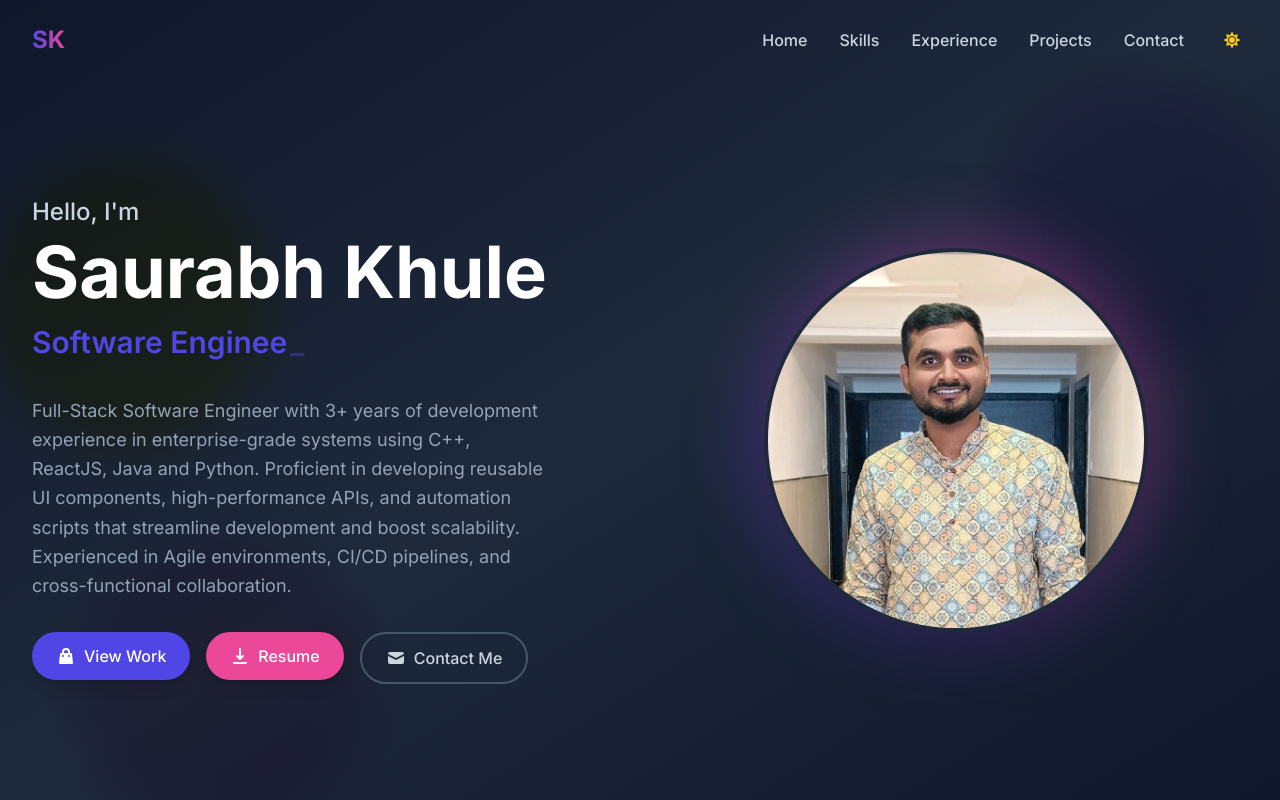
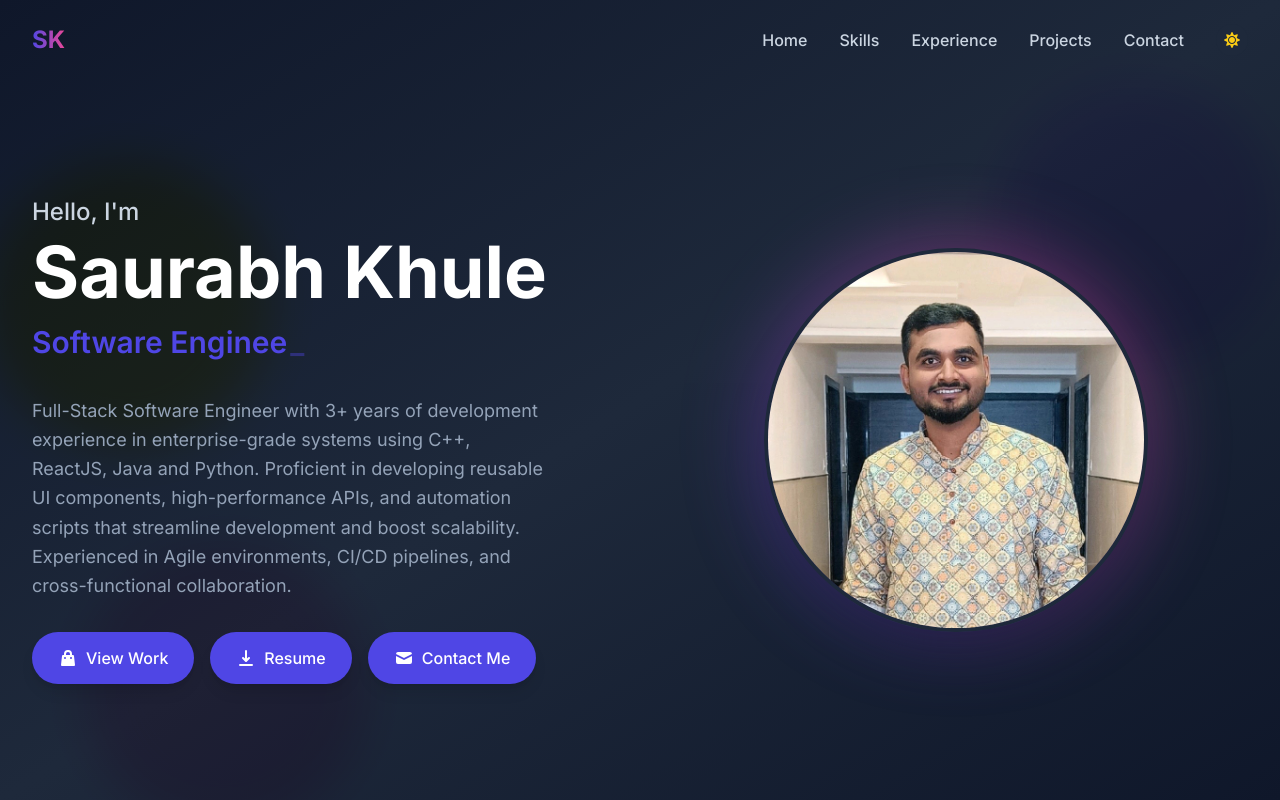
Before and after one commit to saurabh123321/saurabh_portfolio, a React (Vite) app: page / in a window 1280 px wide. Shown: the top 800 px of the page. Built offline with nearby package versions, Linux system fonts and the light colour scheme.

Commit message:
Changed button color

```diff
--- a/src/components/Hero.jsx
+++ b/src/components/Hero.jsx
@@ -40,7 +40,7 @@ const Hero = () => {
 
                     <div className="flex flex-wrap gap-4">
                         <Link to="projects" smooth={true} offset={-70} duration={500}>
-                            <button className="px-6 py-3 bg-primary text-white rounded-full font-medium hover:bg-indigo-700 transition-all shadow-lg hover:shadow-indigo-500/30 flex items-center justify-center gap-2 w-full sm:w-auto">
+                            <button className="px-6 py-3 bg-primary text-white rounded-full font-medium hover:bg-indigo-700 transition-all shadow-lg hover:shadow-indigo-500/30 flex items-center justify-center gap-2 w-full sm:w-auto border-2 border-transparent">
                                 <svg xmlns="http://www.w3.org/2000/svg" className="h-5 w-5" viewBox="0 0 20 20" fill="currentColor">
                                     <path fillRule="evenodd" d="M10 2a4 4 0 00-4 4v1H5a1 1 0 00-.994.89l-1 9A1 1 0 004 18h12a1 1 0 00.994-1.11l-1-9A1 1 0 0015 7h-1V6a4 4 0 00-4-4zm2 5V6a2 2 0 10-4 0v1h4zm-6 3a1 1 0 112 0 1 1 0 01-2 0zm7-1a1 1 0 100 2 1 1 0 000-2z" clipRule="evenodd" />
                                 </svg>
@@ -48,7 +48,7 @@ const Hero = () => {
                             </button>
                         </Link>
                         <a href="/resume.pdf" download="Saurabh_Khule_Resume.pdf">
-                            <button className="px-6 py-3 bg-secondary text-white rounded-full font-medium hover:bg-pink-600 transition-all shadow-lg hover:shadow-pink-500/30 flex items-center justify-center gap-2 w-full sm:w-auto">
+                            <button className="px-6 py-3 bg-primary text-white rounded-full font-medium hover:bg-indigo-700 transition-all shadow-lg hover:shadow-indigo-500/30 flex items-center justify-center gap-2 w-full sm:w-auto border-2 border-transparent">
                                 <svg xmlns="http://www.w3.org/2000/svg" className="h-5 w-5" viewBox="0 0 20 20" fill="currentColor">
                                     <path fillRule="evenodd" d="M3 17a1 1 0 011-1h12a1 1 0 110 2H4a1 1 0 01-1-1zm3.293-7.707a1 1 0 011.414 0L9 10.586V3a1 1 0 112 0v7.586l1.293-1.293a1 1 0 111.414 1.414l-3 3a1 1 0 01-1.414 0l-3-3a1 1 0 010-1.414z" clipRule="evenodd" />
                                 </svg>
@@ -56,7 +56,7 @@ const Hero = () => {
                             </button>
                         </a>
                         <Link to="contact" smooth={true} offset={-70} duration={500}>
-                            <button className="px-6 py-3 border-2 border-slate-300 dark:border-slate-600 text-slate-700 dark:text-slate-300 rounded-full font-medium hover:border-primary hover:text-primary transition-all flex items-center justify-center gap-2 w-full sm:w-auto">
+                            <button className="px-6 py-3 bg-primary text-white rounded-full font-medium hover:bg-indigo-700 transition-all shadow-lg hover:shadow-indigo-500/30 flex items-center justify-center gap-2 w-full sm:w-auto border-2 border-transparent">
                                 <svg xmlns="http://www.w3.org/2000/svg" className="h-5 w-5" viewBox="0 0 20 20" fill="currentColor">
                                     <path d="M2.003 5.884L10 9.882l7.997-3.998A2 2 0 0016 4H4a2 2 0 00-1.997 1.884z" />
                                     <path d="M18 8.118l-8 4-8-4V14a2 2 0 002 2h12a2 2 0 002-2V8.118z" />
```
